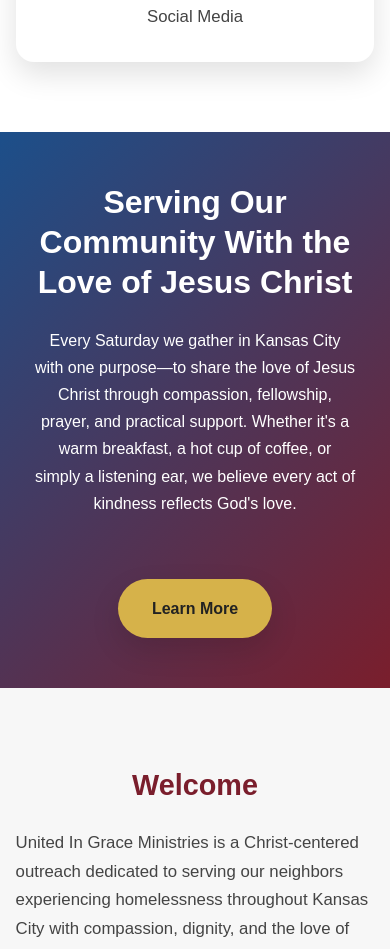
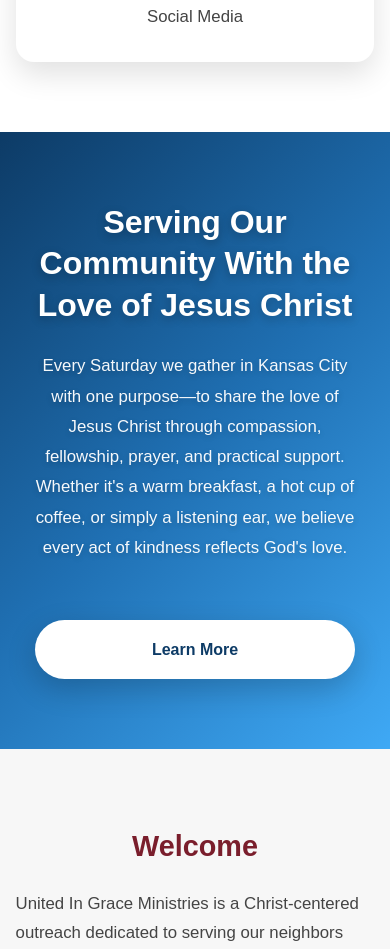
Before and after one commit to unitedingraceministries/Serving-with-Grace, a plain HTML site: page index.html in a window 390 px wide. Shown: the part 2197-3146 px from the top of the page. Drawn offline with Linux system fonts and the light colour scheme.

Commit message:
Add intro section styles to CSS

```diff
--- a/css/style.css
+++ b/css/style.css
@@ -785,3 +785,109 @@
 }
 
 }
+/* ================= INTRO SECTION ================= */
+
+.intro{
+    background: linear-gradient(135deg,#0d3b66 0%,#1f6fb2 50%,#3fa9f5 100%);
+    color:#fff;
+    text-align:center;
+    padding:90px 20px;
+    position:relative;
+    overflow:hidden;
+}
+
+.intro::before{
+    content:"";
+    position:absolute;
+    top:-120px;
+    right:-120px;
+    width:320px;
+    height:320px;
+    background:rgba(255,255,255,.08);
+    border-radius:50%;
+}
+
+.intro::after{
+    content:"";
+    position:absolute;
+    bottom:-150px;
+    left:-100px;
+    width:380px;
+    height:380px;
+    background:rgba(255,255,255,.05);
+    border-radius:50%;
+}
+
+.intro .container{
+    position:relative;
+    z-index:2;
+}
+
+.intro h2{
+    color:#ffffff;
+    font-size:2.8rem;
+    font-weight:700;
+    margin-bottom:25px;
+    text-shadow:0 3px 10px rgba(0,0,0,.25);
+}
+
+.intro p{
+    color:rgba(255,255,255,.96);
+    max-width:850px;
+    margin:0 auto;
+    font-size:1.2rem;
+    line-height:1.9;
+    text-shadow:0 2px 6px rgba(0,0,0,.2);
+}
+
+.intro .button{
+    display:inline-block;
+    margin-top:40px;
+    padding:16px 38px;
+    background:#ffffff;
+    color:#0d3b66;
+    font-weight:700;
+    text-decoration:none;
+    border-radius:50px;
+    box-shadow:0 10px 30px rgba(0,0,0,.20);
+    transition:all .3s ease;
+}
+
+.intro .button:hover{
+    transform:translateY(-4px);
+    background:#ffd54f;
+    color:#0d3b66;
+    box-shadow:0 15px 35px rgba(0,0,0,.25);
+}
+
+/* Mobile */
+
+@media (max-width:768px){
+
+    .intro{
+        padding:70px 20px;
+    }
+
+    .intro h2{
+        font-size:2rem;
+        line-height:1.3;
+    }
+
+    .intro p{
+        font-size:1.05rem;
+        line-height:1.8;
+    }
+
+    .intro .button{
+        width:100%;
+        max-width:320px;
+        padding:16px;
+        margin-top:30px;
+    }
+
+    .intro::before,
+    .intro::after{
+        display:none;
+    }
+
+}
```
